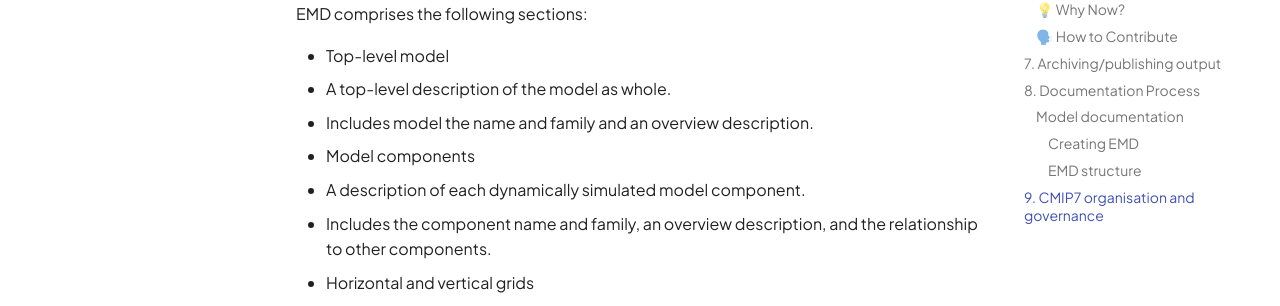
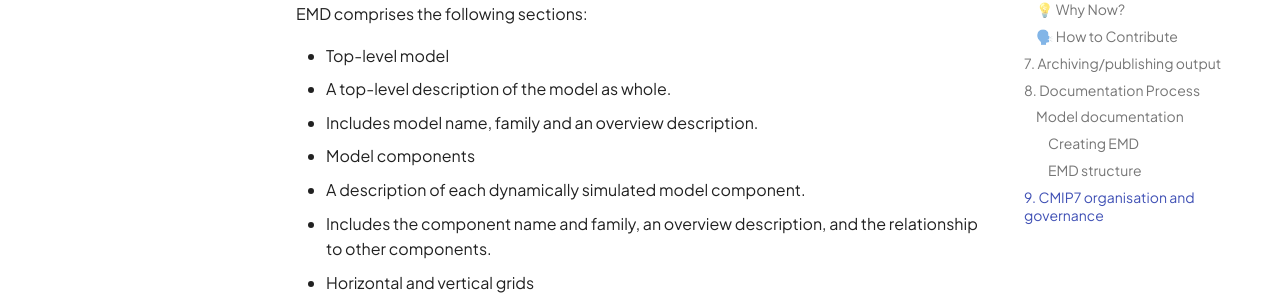
Before and after one commit to WCRP-CMIP/cmip7-guidance, an MkDocs documentation site: the page built from docs/CMIP7/guidance_for_modellers.md, in a window 1280 px wide and 900 px high, scrolled down 3616 px. Shown: the part 405-711 px from the top of the window. Built offline with MkDocs 1.6.1 and Material for MkDocs 9.7.7, drawn with Linux system fonts in a browser that asks for light colours; some web fonts are replaced.

Commit message:
Update docs/CMIP7/guidance_for_modellers.md
Co-authored-by: Matthew Mizielinski <matthew.mizielinski@metoffice.gov.uk>

```diff
--- a/docs/CMIP7/guidance_for_modellers.md
+++ b/docs/CMIP7/guidance_for_modellers.md
@@ -111,7 +111,7 @@ EMD comprises the following sections:
 
 - Top-level model
   - A top-level description of the model as whole.
-  - Includes model the name and family and an overview description.
+  - Includes model name, family and an overview description.
 - Model components
   - A description of each dynamically simulated model component.
   - Includes the component name and family, an overview description, and the relationship to other components.
```
